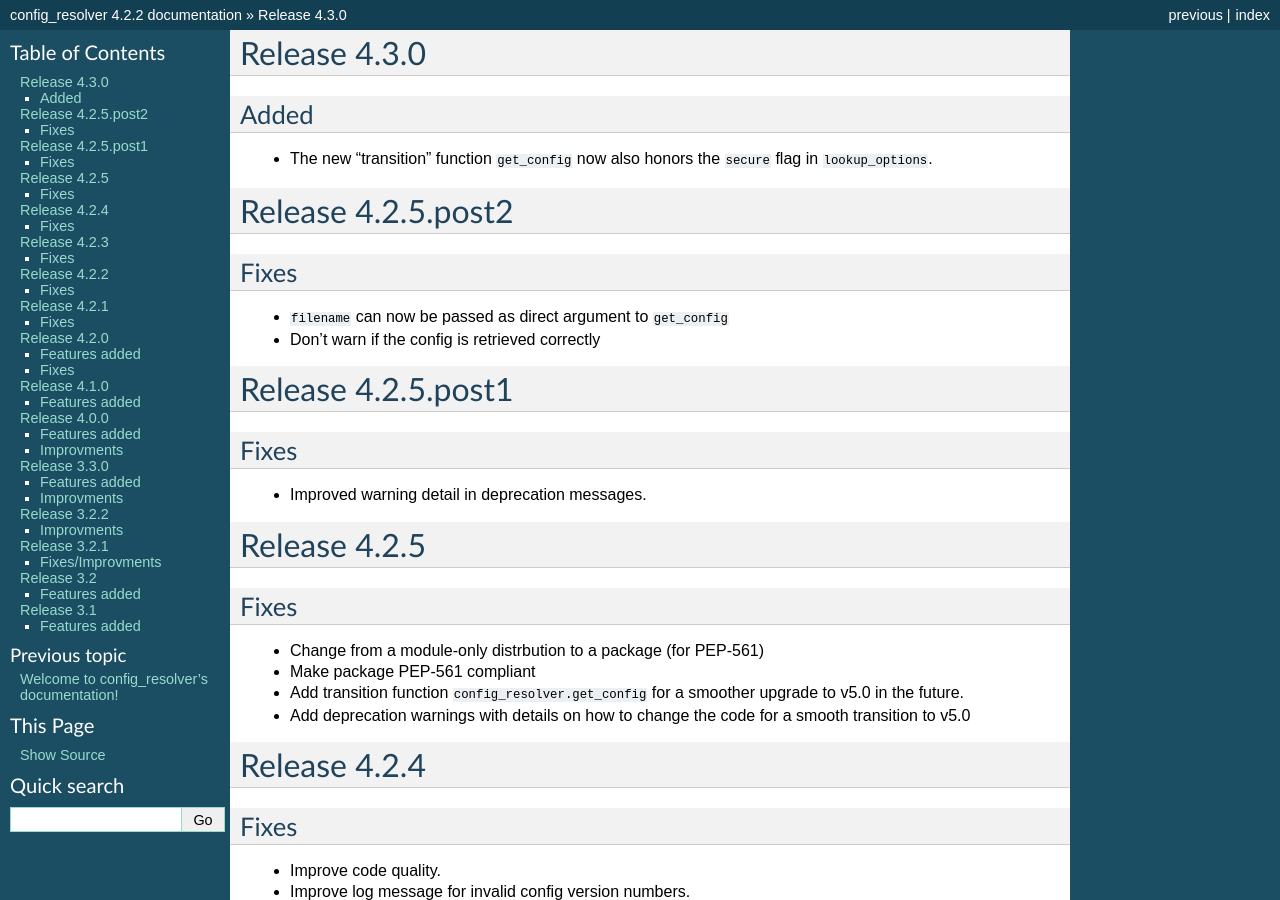
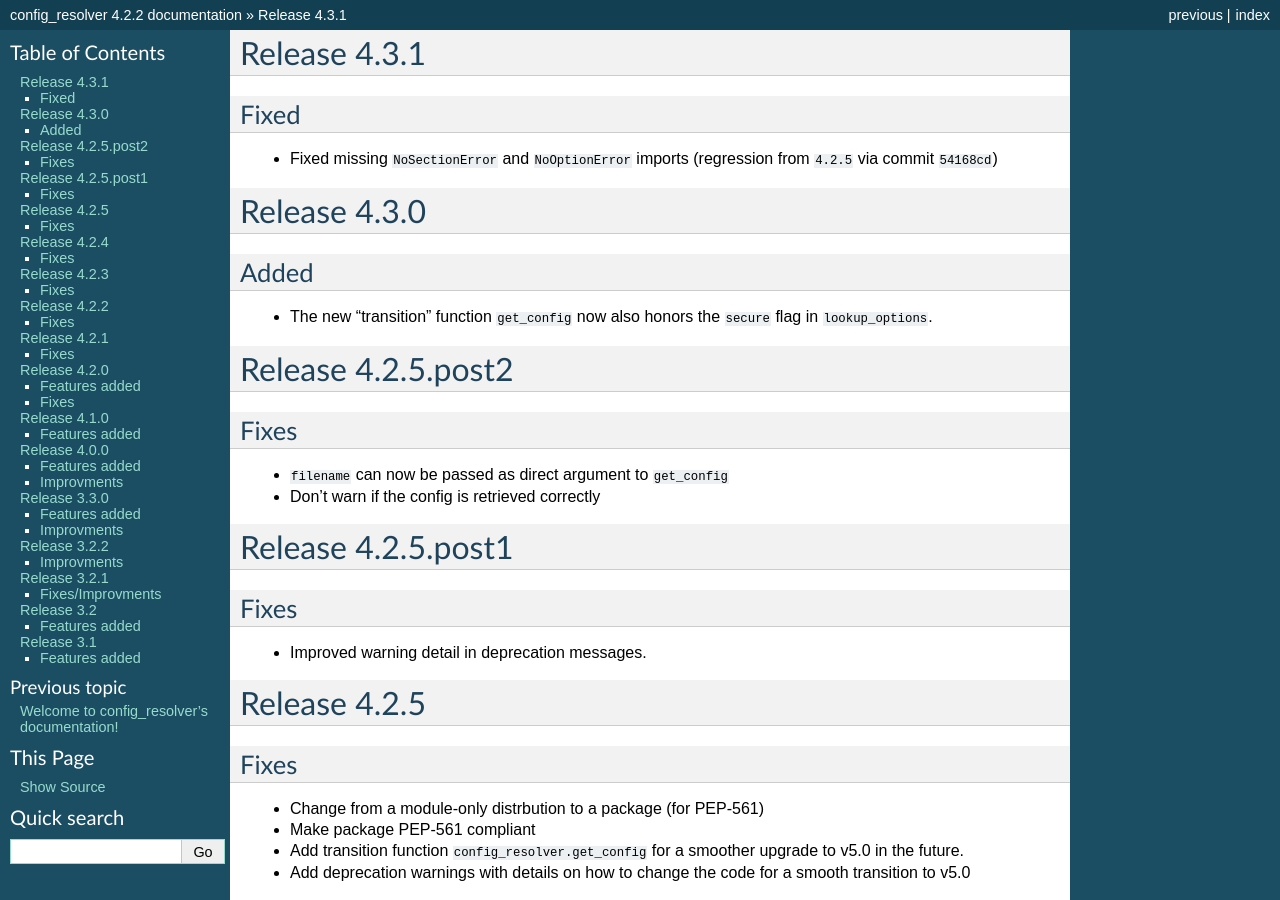
Before and after one commit to exhuma/config_resolver, a Sphinx documentation site: the page built from doc/changelog.rst, in a window 1280 px wide and 900 px high. Built offline with Sphinx 7.4.7, drawn with Linux system fonts in a browser that asks for light colours; pages that are not in the unit, such as notebooks, are missing from menus; some of the changed text lies outside the part shown.

Commit message:
Update changelog

```diff
--- a/doc/changelog.rst
+++ b/doc/changelog.rst
@@ -1,3 +1,13 @@
+Release 4.3.1
+-------------
+
+Fixed
+~~~~~
+
+* Fixed missing ``NoSectionError`` and ``NoOptionError`` imports (regression
+  from ``4.2.5`` via commit ``54168cd``)
+
+
 Release 4.3.0
 -------------
 
```
Also changed, not shown: 1 other file.
